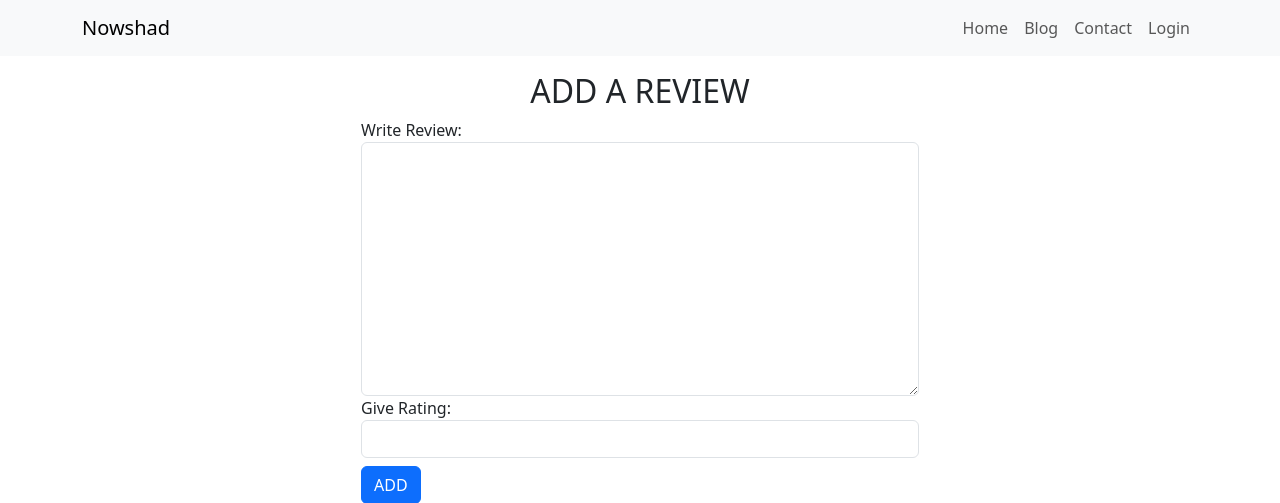
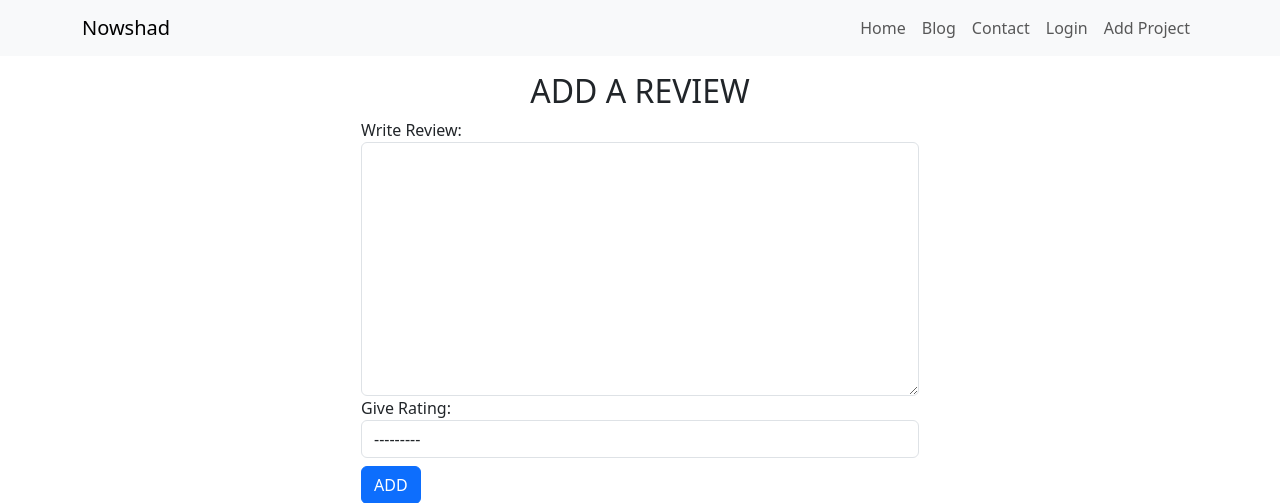
Before and after one commit to AktherHosen/nowshad_portfolio, a Django app: page /project/review/4/create in a window 1280 px wide. Shown: the top 503 px of the page. Run offline with Django 4.2, Linux system fonts and the light colour scheme; data comes from the database, SQL or seed files in the repository; both versions use the stored data as it was after the commit.

Commit message:
add project functionality added

```diff
--- a/projects/forms.py
+++ b/projects/forms.py
@@ -3,10 +3,36 @@ from django.forms import Textarea
 from .models import PortfolioProject,ProjectReview
 
 class ProjectForm(forms.ModelForm):
+    def __init__(self, *args, **kwargs):
+        super(ProjectForm, self).__init__(*args, **kwargs)
+
+        self.fields['title'].widget.attrs.update({'class': 'form-control mb-2'})
+        self.fields['description'].widget.attrs.update({'class': 'form-control mb-2'})
+        self.fields['technologies'].widget.attrs.update({'class': 'form-control mb-2'})
+        self.fields['project_url'].widget.attrs.update({'class': 'form-control mb-2'})
+        self.fields['screenshoot'].widget.attrs.update({'class': 'form-control mb-2'})
+        self.fields['category'].widget.attrs.update({'class': 'form-control mb-2'})
+
     class Meta:
         model = PortfolioProject
-        fields = ['title', 'description', 'technologies', 'project_url', 'screenshoot','category']
-
+        fields = ['title', 'description', 'technologies', 'project_url', 'screenshoot', 'category']
+        widgets = {
+            'description': forms.Textarea(attrs={'rows': 4, 'class': 'form-control'}),
+            'project_url': forms.URLInput(attrs={'class': 'form-control'}),
+        }
+        error_messages = {
+            'screenshoot': {
+                'required': '',
+            },
+        }
+        labels = {
+                'title' : ('Write Title'),
+                'description' : ('Write Description'),
+                'technologies' : ('Write Technologies'),
+                'project_url' : ('Write Project_url'),
+                'screenshoot' : ('Add Screenshoot'),
+                'category' : ('Add Category'),
+            }
 
 class ReviewForm(forms.ModelForm):
     def __init__(self, *args, **kwargs):
--- a/projects/models.py
+++ b/projects/models.py
@@ -17,9 +17,19 @@ class PortfolioProject(models.Model):
     def __str__(self):
         return self.title
 
+RATING_CHOICES = [
+        (0, '0'),
+        (1, '1'),
+        (2, '2'),
+        (3, '3'),
+        (4, '4'),
+        (5, '5'),
+        (6, '6'),
+        (7, '7'),
+    ]
 class ProjectReview(models.Model):
     reviews = models.CharField(max_length=200)
-    ratings = models.IntegerField()
+    ratings = models.IntegerField(choices=RATING_CHOICES)
     project = models.ForeignKey(PortfolioProject, on_delete=models.CASCADE)
     def __str__(self):
         return self.reviews
--- a/projects/urls.py
+++ b/projects/urls.py
@@ -2,6 +2,7 @@ from django.urls import path
 from . import views
 urlpatterns = [
     path('',views.portfolio_project, name='projects'),
+    path('add_project/',views.add_project, name='add_project'),
     path('<int:project_id>',views.portfolio_project_details, name='details'),
     path('review/<int:project_id>/create',views.create_review, name='create_review')
 ]
--- a/projects/views.py
+++ b/projects/views.py
@@ -2,9 +2,20 @@ from django.shortcuts import render,get_object_or_404,redirect
 from .models import PortfolioProject, ProjectReview
 from .forms import ProjectForm,ReviewForm
 # Create your views here.
+
 def portfolio_project(request):
     projects = PortfolioProject.objects.all()
     return render(request, 'projects.html',{'projects':projects})
+
+def add_project(request):
+    if request.method == 'POST':
+        form = ProjectForm(request.POST, request.FILES)
+        if form.is_valid():
+            form.save()
+            return redirect('projects')
+    else:
+        form = ProjectForm()
+    return render(request, 'add_project.html', {'form': form})
 
 def portfolio_project_details(request,project_id):
     project = get_object_or_404(PortfolioProject, pk = project_id)
--- a/templates/base.html
+++ b/templates/base.html
@@ -34,6 +34,9 @@
                     <li class="nav-item">
                         <a class="nav-link" href="#">Login</a>
                     </li>
+                    <li class="nav-item">
+                        <a class="nav-link" href="{% url 'add_project' %}">Add Project</a>
+                    </li>
                 </ul>
             </div>
         </div>
```
Also changed, not shown: projects/templates/add_project.html (+14 -0 lines), db.sqlite3, media/images/projects/Nobab_0u9TCmn.jpg (added), media/images/projects/Nobab_5jnrNSA.jpg (added), media/images/projects/rayees.jpg (added), projects/migrations/0006_alter_projectreview_ratings.py (added).
